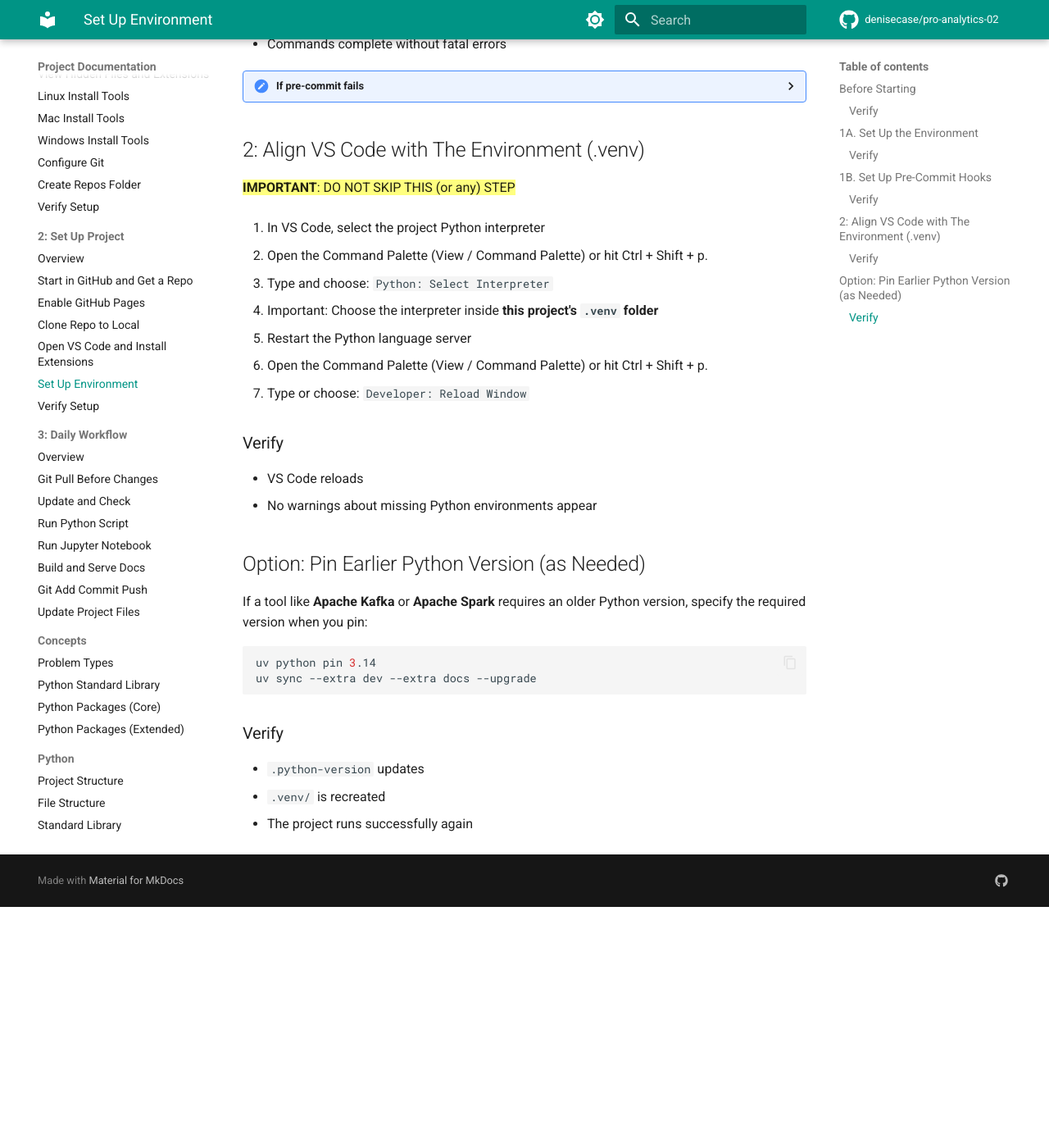
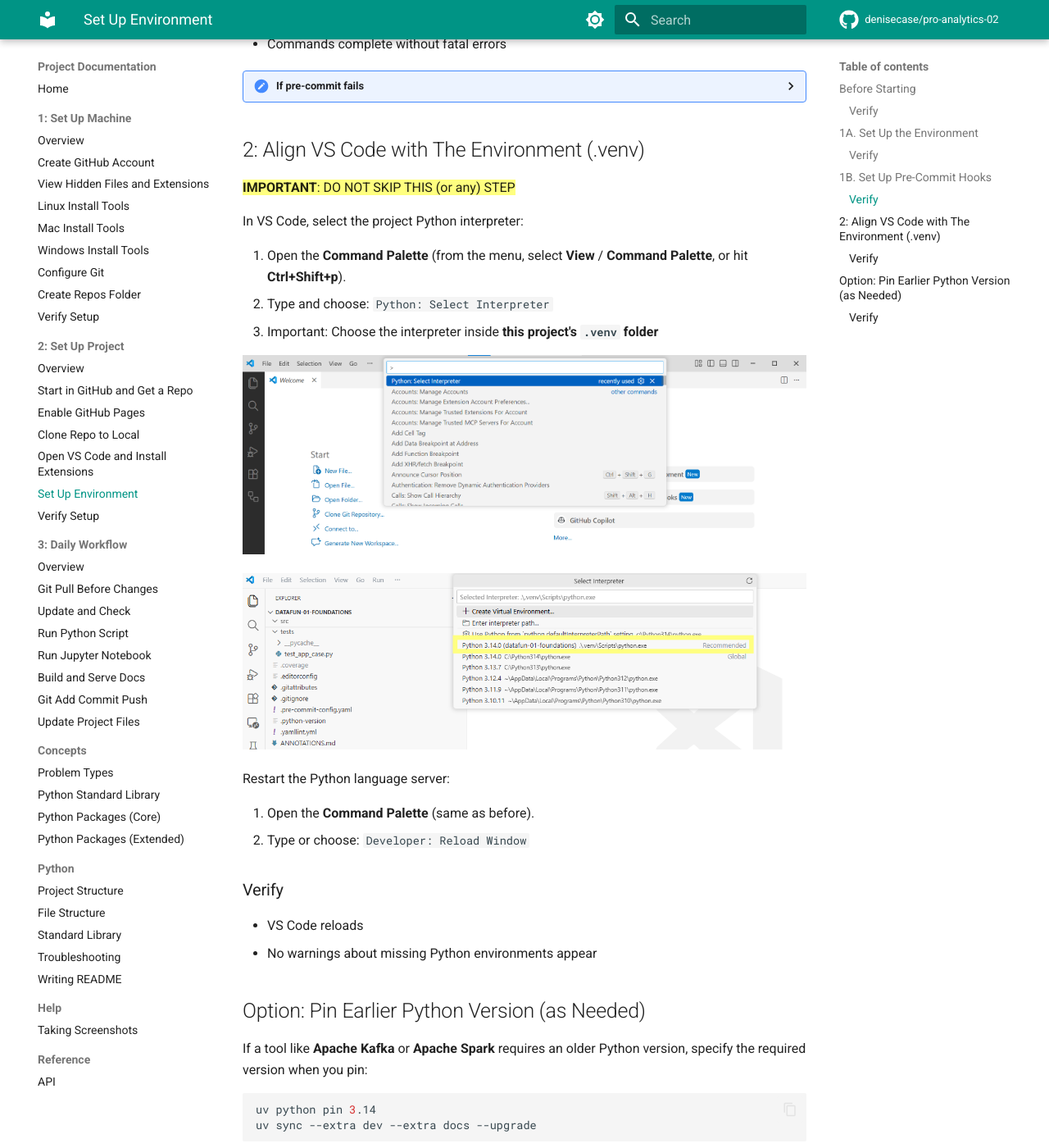
Before and after one commit to denisecase/pro-analytics-02, an MkDocs documentation site: the page built from docs/02-set-up-project/05-set-up-environment.md, in a window 1280 px wide and 1400 px high, scrolled down 1722 px. Shown: the whole window at 82% size. Built offline with MkDocs 1.6.1 and Material for MkDocs 9.7.7, drawn with Linux system fonts in a browser that asks for light colours; comment, search, counter and statistics services are not loaded; before the commit the page ends 2828 px from its top, so only the background shows below that; some of the changed text lies outside the part shown.

Commit message:
images for 02

```diff
--- a/docs/02-set-up-project/05-set-up-environment.md
+++ b/docs/02-set-up-project/05-set-up-environment.md
@@ -153,16 +153,20 @@
 
 <mark> **IMPORTANT**: DO NOT SKIP THIS (or any) STEP</mark>
 
-1. In VS Code, select the project Python interpreter
+In VS Code, select the project Python interpreter:
 
-- Open the Command Palette (View / Command Palette) or hit Ctrl + Shift + p.
-- Type and choose: `Python: Select Interpreter`
-- Important: Choose the interpreter inside **this project's `.venv` folder**
+1. Open the **Command Palette** (from the menu, select **View** / **Command Palette**, or hit **Ctrl+Shift+p**).
+2. Type and choose: `Python: Select Interpreter`
+3. Important: Choose the interpreter inside **this project's `.venv` folder**
 
-2. Restart the Python language server
+![Choose Python: Select Interpreter](./images/Python-Select-Interpreter.png)
 
-- Open the Command Palette (View / Command Palette) or hit Ctrl + Shift + p.
-- Type or choose: `Developer: Reload Window`
+![Choose recommended local .venv](./images/Python-Recommended-Local-Dot-venv.png)
+
+Restart the Python language server:
+
+1. Open the **Command Palette** (same as before).
+2. Type or choose: `Developer: Reload Window`
 
 ### Verify
 
```
Also changed, not shown: other parts of docs/02-set-up-project/05-set-up-environment.md (+1 -1 lines), docs/02-set-up-project/images/Python-Recommended-Local-Dot-venv.png (added), docs/02-set-up-project/images/Python-Select-Interpreter.png (added).
